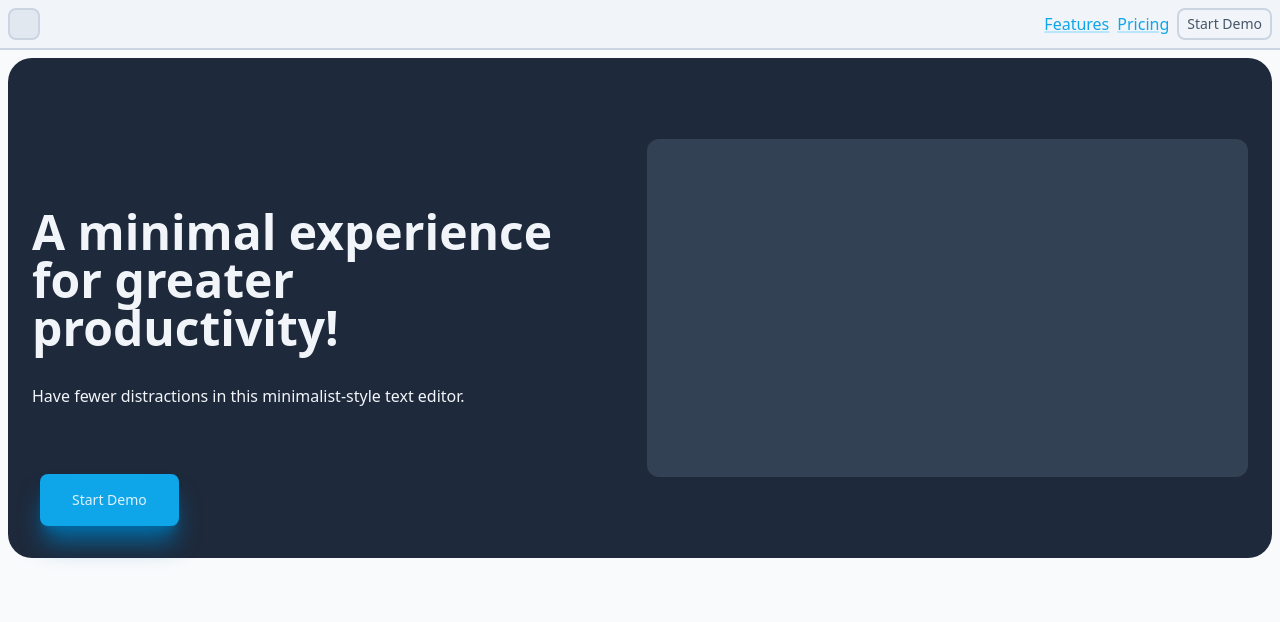
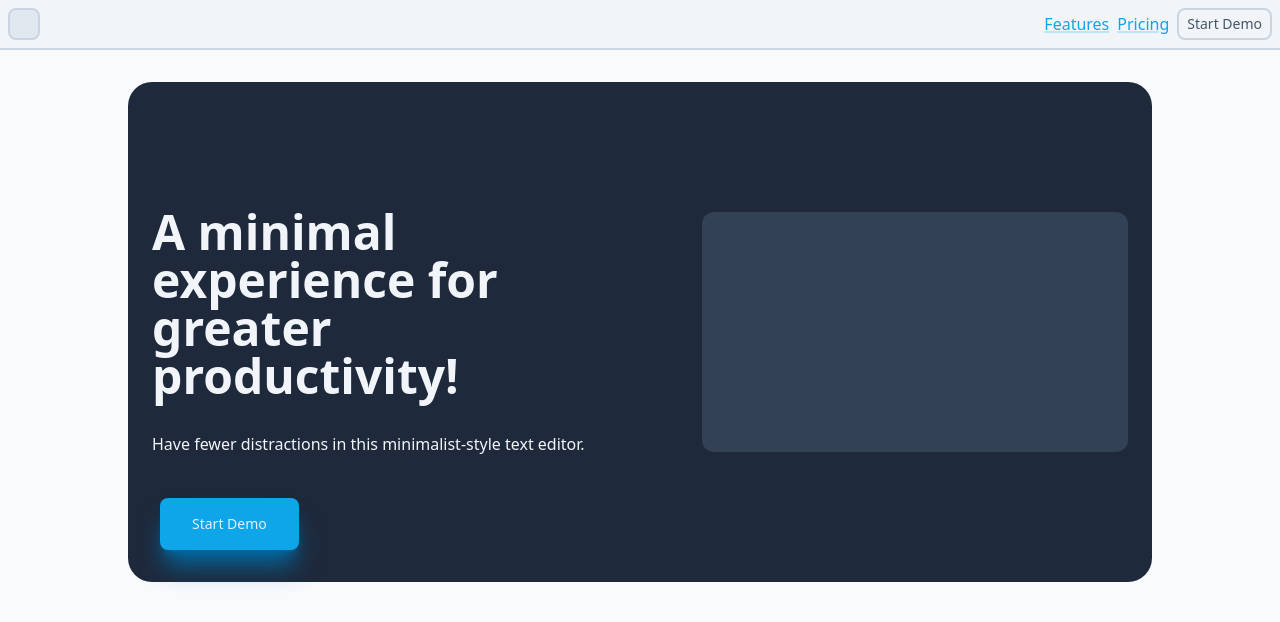
Before and after one commit to matovius/hashtype, a SvelteKit app: page / in a window 1280 px wide. Shown: the top 622 px of the page. Built offline with nearby package versions, Linux system fonts and the light colour scheme.

Commit message:
Add width constraints for main section

```diff
--- a/src/routes/+page.svelte
+++ b/src/routes/+page.svelte
@@ -52,7 +52,8 @@
     </a>
   </div>
 </header>
-<main class="w-full bg-slate-50 flex flex-col align-center p-2">
+<main class="w-full bg-slate-50 flex justify-center p-8">
+  <div class="w-full max-w-5xl flex flex-col justify-center items-center">
     <div
       class="flex flex-col sm:flex-row justify-center items-center gap-16 bg-slate-800 rounded-3xl p-6 min-h-[500px] text-slate-100 relative"
     >
@@ -73,5 +74,6 @@
         <Text as="span">Start Demo</Text>
       </a>
     </div>
+  </div>
 </main>
 <footer />
```
Lines whose indentation alone changed are shown as unchanged.
